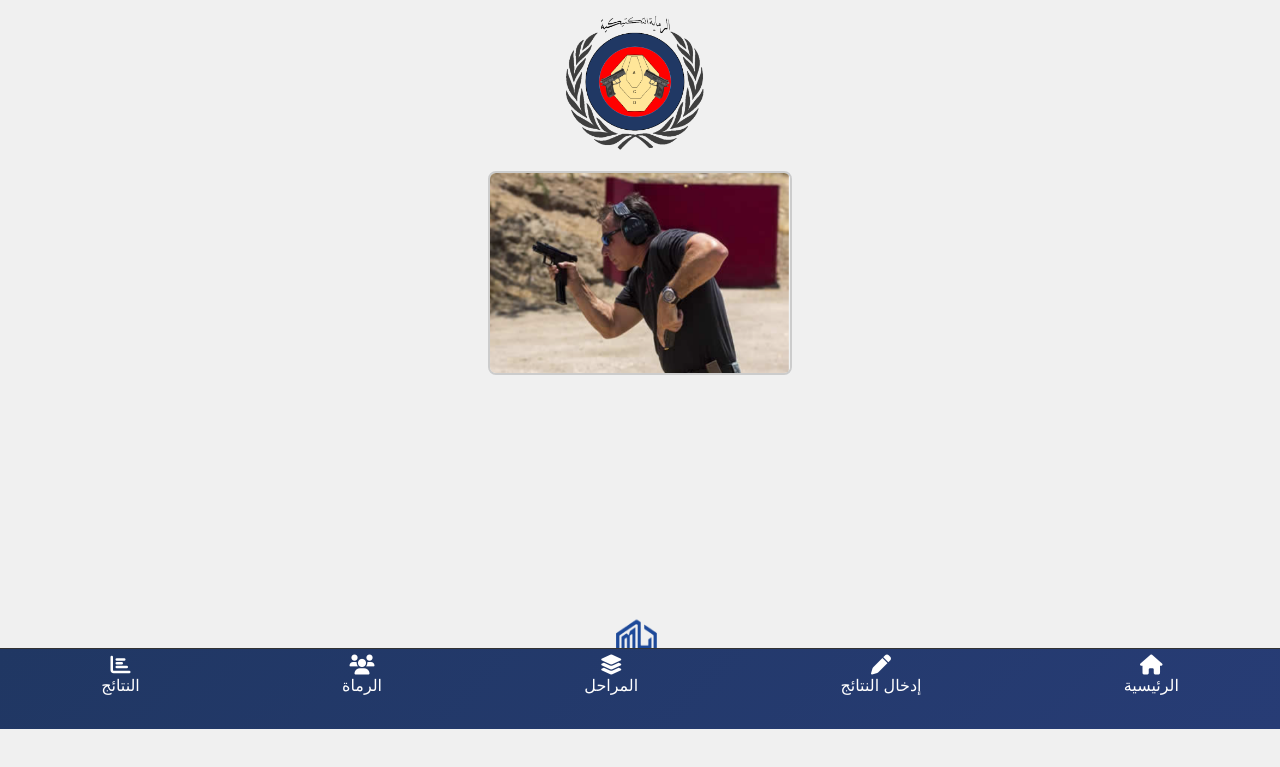
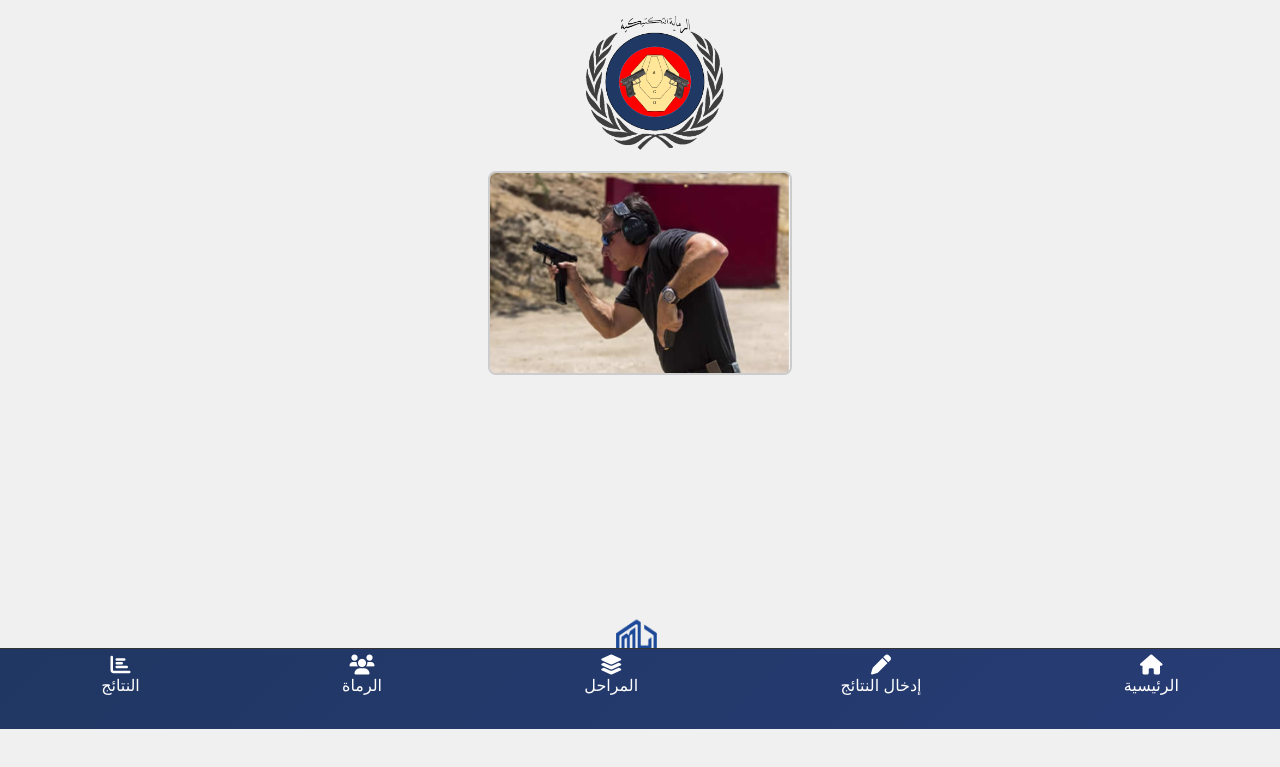
Before and after one commit to alyafai2030/TAC-APP, a plain HTML site: page index.html in a window 1280 px wide. Shown: the part 71-838 px from the top of the page. Drawn offline with Linux system fonts and the light colour scheme.

Commit message:
Add files via upload

```diff
--- a/index.html
+++ b/index.html
@@ -447,7 +447,7 @@
             <div style="display: flex; align-items: center; justify-content: center; margin-bottom: 10px;">
                 <h1 style="text-align: center; color: #0f0f10; margin: 0;"> الرماية التكتيكية</h1>
             </div>
-            <img src="tr.png" alt="رمز الر" style="width: 150px; height: 150px; margin-right: 130px;">
+            <img src="tr.png" alt="رمز الر" style="width: 150px; height: 150px; margin-right: 110px;">
             <div class="slideshow-container">
                 <img class="slide active" src="1.png" alt="رماية تكتيكية 1">
                 <img class="slide" src="2.png" alt="رماية تكتيكية 2">
```
